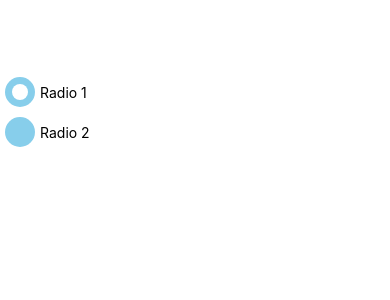
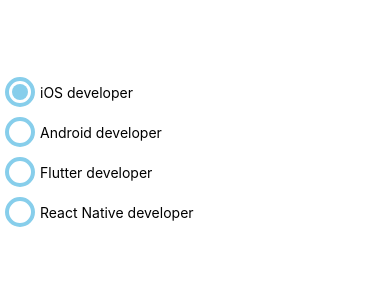
Before and after one commit to gurjindersinghkhalsa/RNDemoProjects, a React Native app in the folder DemoProject/: screen / in a window 390 px wide. Shown: the top 300 px of the page. Built offline with nearby package versions, Linux system fonts and the light colour scheme.

Commit message:
code refactor

```diff
--- a/DemoProject/App.js
+++ b/DemoProject/App.js
@@ -12,27 +12,56 @@
 
   const [selected, setSelected] = useState(1);
 
+  var arrSkills = [
+    {
+      name: 'iOS developer',
+      id: 1,
+    },
+    {
+      name: 'Android developer',
+      id: 2,
+    },
+    {
+      name: 'Flutter developer',
+      id: 3,
+    },
+    {
+      name: 'React Native developer',
+      id: 4,
+    },
+
+  ]
   return(
     <View style={styles.main}>
       <View style={{height:72}}></View>
 
-      <TouchableOpacity onPress={()=>setSelected(1)}>
+      {arrSkills.map(function(item){
+        return (
+        <TouchableOpacity
+        key={item.id}
+        onPress={()=>setSelected(item.id)}>
+
         <View style={{flexDirection: 'row', alignItems: 'center'}}>
           <View style={styles.roundView}>
-           {selected == 1 ? <View style={styles.roundViewInner}></View> : null}
+           {selected == item.id ? <View style={styles.roundViewInner}></View> : null}
           </View>
-          <Text>Radio 1</Text>
+          <Text>{item.name}</Text>
         </View>
+
       </TouchableOpacity>
+      )
+      })}
 
-      <TouchableOpacity onPress={()=>setSelected(2)}>
+
+
+      {/* <TouchableOpacity onPress={()=>setSelected(2)}>
         <View style={{flexDirection: 'row', alignItems: 'center'}}>
           <View style={styles.roundView}>
           {selected == 2 ? <View style={styles.roundViewInner}></View> : null}
           </View>
           <Text>Radio 2</Text>
         </View>
-      </TouchableOpacity>
+      </TouchableOpacity> */}
 
     </View>
   )
@@ -46,7 +75,9 @@
     height: 30,
     width: 30,
     borderRadius: 15,
-    backgroundColor: 'skyblue',
+    // backgroundColor: 'skyblue',
+    borderWidth: 4,
+    borderColor: 'skyblue',
     margin: 5,
     alignItems:'center',
     justifyContent: 'center'
@@ -55,7 +86,7 @@
     height: 16,
     width: 16,
     borderRadius: 8,
-    backgroundColor: 'white',
+    backgroundColor: 'skyblue',
   },
 })
 export default App;
```
